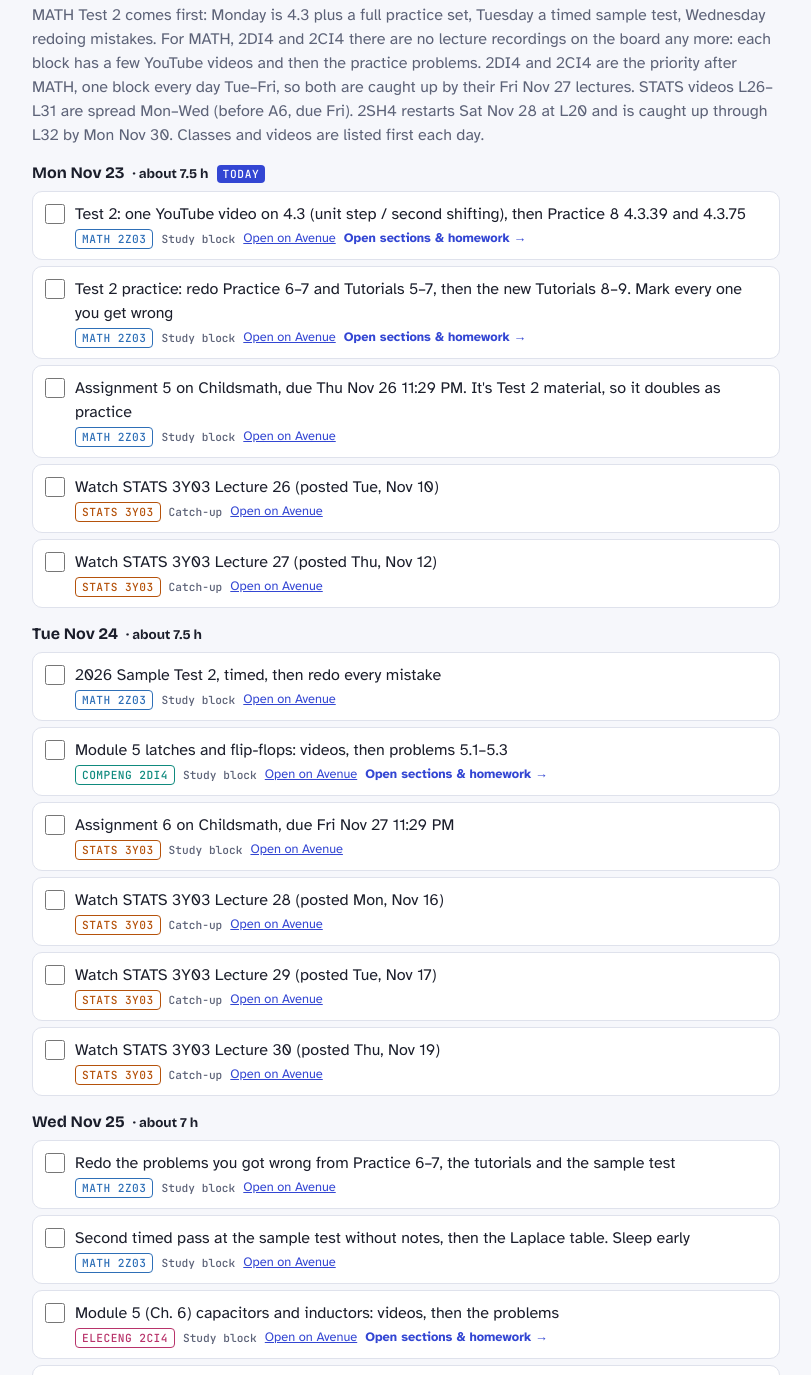
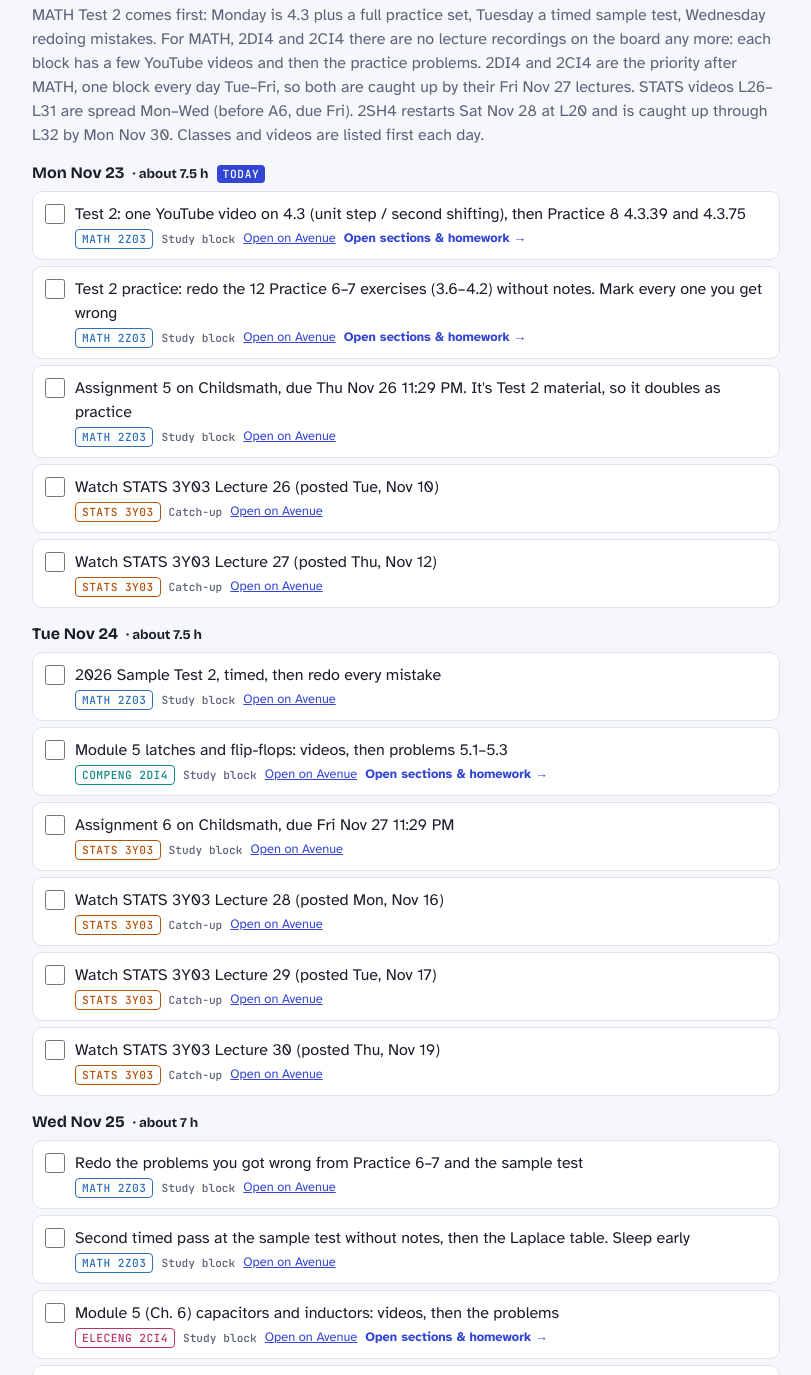
Before and after one commit to yussuf3456/2026FallSemStudyBoard, a plain HTML site: page index.html in a window 1280 px wide. Shown: the part 3491-4866 px from the top of the page, without its empty margins (234-1045 px from the left). Drawn offline with nearby package versions, Linux system fonts and the light colour scheme.

Commit message:
MATH Test 2 practice block: list Practice 6-7 exercises

```diff
--- a/index.html
+++ b/index.html
@@ -305,14 +305,14 @@ const PHASES = [
    ["q8","math","Test 2: watch L21–L24: 4.1 Laplace Transform, 4.2 Inverse Laplace Transform, and Monday's lecture, then the Practice 7 problems and Tutorial 6"]]},
   {date:"2026-11-23", label:"Mon Nov 23", tasks:[
    ["mt-b","math","Test 2: one YouTube video on 4.3 (unit step / second shifting), then Practice 8 4.3.39 and 4.3.75"],
-   ["r22","math","Test 2 practice: redo Practice 6–7 and Tutorials 5–7, then the new Tutorials 8–9. Mark every one you get wrong"],
+   ["r22","math","Test 2 practice: redo the 12 Practice 6–7 exercises (3.6–4.2) without notes. Mark every one you get wrong"],
    ["as-math-a5","math","Assignment 5 on Childsmath, due Thu Nov 26 11:29 PM. It's Test 2 material, so it doubles as practice"]]},
   {date:"2026-11-24", label:"Tue Nov 24", tasks:[
    ["r24","math","2026 Sample Test 2, timed, then redo every mistake"],
    ["q9","2di4","Module 5 latches and flip-flops: videos, then problems 5.1–5.3"],
    ["as-stats-a6","stats","Assignment 6 on Childsmath, due Fri Nov 27 11:29 PM"]]},
   {date:"2026-11-25", label:"Wed Nov 25", tasks:[
-   ["r25","math","Redo the problems you got wrong from Practice 6–7, the tutorials and the sample test"],
+   ["r25","math","Redo the problems you got wrong from Practice 6–7 and the sample test"],
    ["r26","math","Second timed pass at the sample test without notes, then the Laplace table. Sleep early"],
    ["q15","2ci4","Module 5 (Ch. 6) capacitors and inductors: videos, then the problems"]]},
   {date:"2026-11-26", label:"Thu Nov 26", tasks:[
@@ -654,7 +654,7 @@ const DETAILS={
  q12:{"title": "COMPENG 2DI4: Module 5, analysis and FSMs", "about": "Videos first, then the problems. Must do: 5.4, 5.9, 5.6, 5.8. If time: 5.7, 5.10. Skip if short: 5.5, 5.15. Starred answers at the back of the textbook, full solutions on Avenue.", "videos": [["Neso: JK flip-flop characteristic and excitation tables", "https://www.youtube.com/watch?v=lnQD2_M9uDI"], ["Neso: analysis of clocked sequential circuits (JK)", "https://www.youtube.com/watch?v=6jteVyUcAQU"], ["Neso: analysis with T flip-flops", "https://www.youtube.com/watch?v=eu16cf1RFu0"], ["Mealy vs Moore state machines", "https://www.youtube.com/watch?v=0_OZKWdCixw"]], "groups": [["Problems (Set 1, continued)", [["hw-2di4-5.4", "Problem 5.4 (must do)"], ["hw-2di4-5.5", "Problem 5.5"]]], ["Problems (Set 2)", [["hw-2di4-5.6", "Problem 5.6 (must do)"], ["hw-2di4-5.7", "Problem 5.7*"], ["hw-2di4-5.8", "Problem 5.8* (must do)"], ["hw-2di4-5.9", "Problem 5.9 (must do)"], ["hw-2di4-5.10", "Problem 5.10"], ["hw-2di4-5.15", "Problem 5.15"]]]]},
  d6:{"title": "COMPENG 2DI4: Module 6 problems", "about": "State reduction and sequential circuit design. Two videos, then the problems, before Friday's 12:30 lecture. After this you're caught up in 2DI4.", "videos": [["State reduction and assignment", "https://www.youtube.com/watch?v=IXORIs1dHs0"], ["Design procedure for clocked sequential circuits", "https://www.youtube.com/watch?v=NbON135lf60"]], "groups": [["Problems (Module 6)", [["hw-2di4-5.11", "Problem 5.11"], ["hw-2di4-5.12", "Problem 5.12"], ["hw-2di4-5.13", "Problem 5.13*"], ["hw-2di4-5.16", "Problem 5.16"], ["hw-2di4-5.17", "Problem 5.17"], ["hw-2di4-5.18", "Problem 5.18*"], ["hw-2di4-5.19", "Problem 5.19"], ["hw-2di4-5.20", "Problem 5.20"], ["hw-2di4-5.46(a)", "Problem 5.46(a)"], ["hw-2di4-5.50(a)", "Problem 5.50(a)"]]]]},
  s2di4:{title:"COMPENG 2DI4: Module 5 Homework Set 3",about:"Registers and counters, Ch. 6 sections 6.1–6.4. 18 problems: do the starred (*) ones first, their answers are at the back of the textbook.",groups:[["Homework (Set 3)",[["hw-2di4-6.1","Problem 6.1"],["hw-2di4-6.2","Problem 6.2"],["hw-2di4-6.3","Problem 6.3"],["hw-2di4-6.4","Problem 6.4*"],["hw-2di4-6.5","Problem 6.5"],["hw-2di4-6.6","Problem 6.6"],["hw-2di4-6.7","Problem 6.7"],["hw-2di4-6.8","Problem 6.8*"],["hw-2di4-6.9","Problem 6.9"],["hw-2di4-6.10","Problem 6.10"],["hw-2di4-6.11","Problem 6.11"],["hw-2di4-6.12","Problem 6.12"],["hw-2di4-6.13","Problem 6.13"],["hw-2di4-6.14","Problem 6.14"],["hw-2di4-6.15","Problem 6.15*"],["hw-2di4-6.16","Problem 6.16*"],["hw-2di4-6.17","Problem 6.17*"],["hw-2di4-6.21","Problem 6.21*"]]]]},
- r22:{"title":"MATH 2Z03: Test 2 practice (~3 h)","about":"Without notes. Mark every one you get wrong; you'll redo them Wednesday.","groups":[["Redo",[["hw-math-r22a","Practice 6 and 7 again"],["hw-math-r22b","Tutorials 5–7 again"]]],["New on Avenue",[["hw-math-t9","Tutorial 9 (3.5–3.9, 4.1–4.3)"]]]]},
+ r22:{"title": "MATH 2Z03: Test 2 practice (~3 h)", "about": "Practice 6 and Practice 7 are the MATH practice-question sets on Avenue (textbook exercises). They're all in your iPad PDF, MATH 2Z03 Test 2 Problems.pdf. Redo them without notes and mark every one you get wrong; you'll redo those Wednesday.", "groups": [["Practice 6 (3.6, 3.8, 3.9)", [["r22-3.6.18", "Exercise 3.6.18"], ["r22-3.6.21", "Exercise 3.6.21"], ["r22-3.8.30", "Exercise 3.8.30"], ["r22-3.8.45", "Exercise 3.8.45"], ["r22-3.9.9", "Exercise 3.9.9"], ["r22-3.9.21", "Exercise 3.9.21"]]], ["Practice 7 (4.1, 4.2)", [["r22-4.1.9", "Exercise 4.1.9"], ["r22-4.1.18", "Exercise 4.1.18"], ["r22-4.1.42", "Exercise 4.1.42"], ["r22-4.2.24", "Exercise 4.2.24"], ["r22-4.2.27", "Exercise 4.2.27"], ["r22-4.2.42", "Exercise 4.2.42"]]]]},
  q15:{"title": "ELECENG 2CI4: Module 5, capacitors and inductors", "about": "Textbook (12th ed.) Ch. 6. Videos first, then the problems; statements and solutions are in the Ch-6 Solution Manual on Avenue. Solve each one before checking.", "videos": [["Series and parallel connected capacitors and inductors", "https://www.youtube.com/watch?v=1ptMoI3_jiA"], ["Capacitor and inductor in series and parallel", "https://www.youtube.com/watch?v=RnRG_S7AxZo"]], "groups": [["Problems: 6.1 Capacitors", [["hw-2ci4-6.1", "6.1.4, 6.1.5, 6.1.6, 6.1.9, 6.1.11"]]], ["Problems: 6.2 Inductors", [["hw-2ci4-6.2", "6.2.1, 6.2.4, 6.2.8, 6.2.9, 6.2.13"]]], ["Problems: 6.3 Combinations", [["hw-2ci4-6.3c", "Capacitors: 6.3.2, 6.3.9, 6.3.11, 6.3.19, 6.3.21"], ["hw-2ci4-6.3l", "Inductors: 6.3.6, 6.3.12, 6.3.24, 6.3.26, 6.3.29"]]]]},
  q17:{"title": "ELECENG 2CI4: Module 6, transient circuits", "about": "Textbook (12th ed.) Ch. 7. Videos first, then the problems; statements and solutions are in the Ch-7 Solution Manual on Avenue.", "videos": [["Intro to Circuits 34: RL step response and time constant", "https://www.youtube.com/watch?v=EZMD18yfTbc"], ["RC step response", "https://www.youtube.com/watch?v=tvf4hYvdmMM"], ["Intro to Circuits 36: RLC circuit", "https://www.youtube.com/watch?v=qoUB75cBZuk"]], "groups": [["Problems Set 1: 7.2 First-order", [["hw-2ci4-7.2de", "Differential equation approach: 7.2.1, 7.2.2, 7.2.12, 7.2.14"], ["hw-2ci4-7.2ss", "Step-by-step approach: 7.2.6, 7.2.15, 7.2.38, 7.2.43, 7.2.44, 7.2.46, 7.2.53, 7.2.55"]]], ["Problems Set 2: 7.3 Second-order", [["hw-2ci4-7.3", "7.3.1, 7.3.2, 7.3.3, 7.3.5, 7.3.8, 7.3.9, 7.3.10, 7.3.14"]]]]}
 };
```
